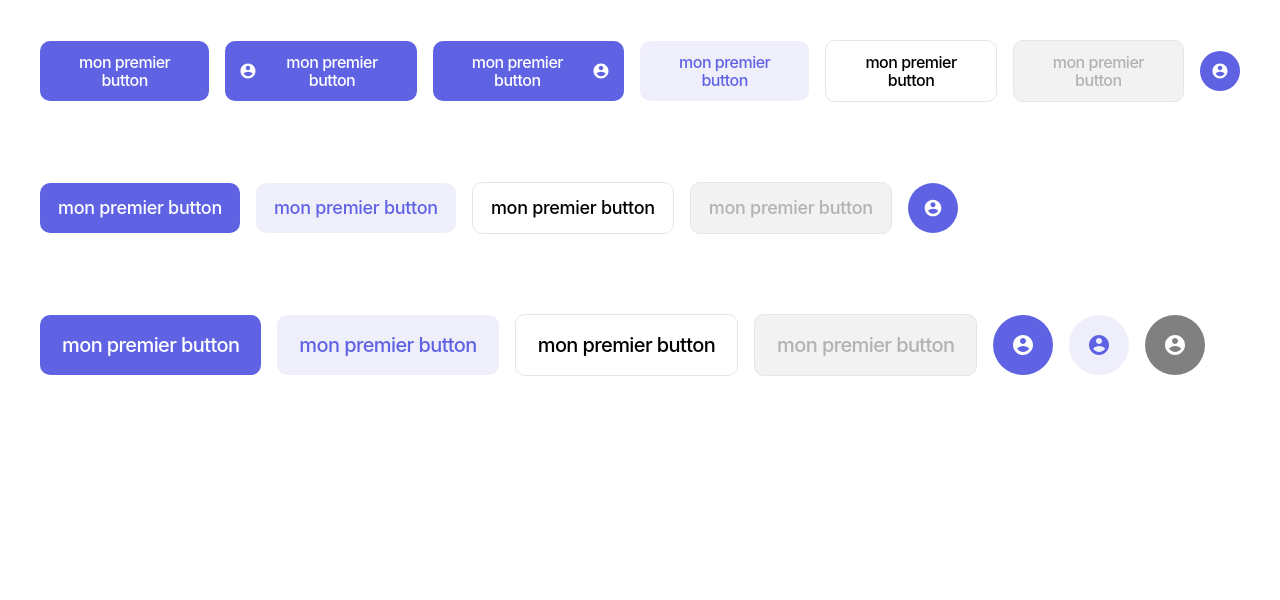
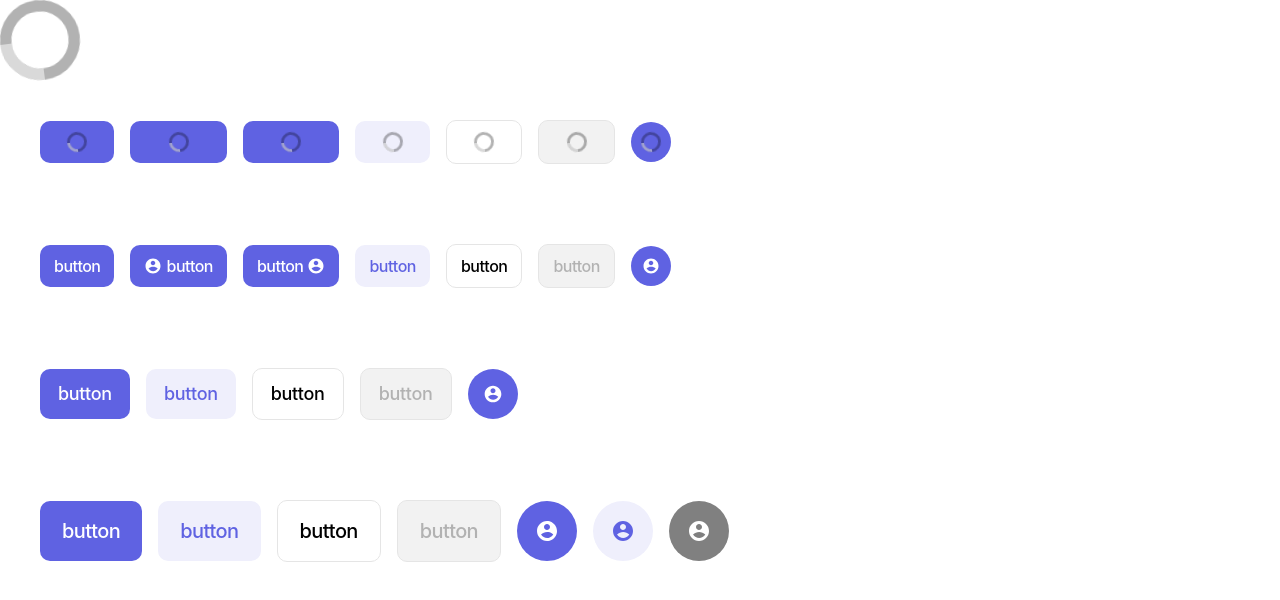
Before and after one commit to leogenuit/next-project, a Next.js app: page / in a window 1280 px wide. Shown: the top 600 px of the page. Built offline with nearby package versions, Linux system fonts and the light colour scheme.

Commit message:
add spinner component

```diff
--- a/src/pages/index.tsx
+++ b/src/pages/index.tsx
@@ -1,32 +1,66 @@
 import { Seo } from "@/ui/components/seo";
-import { Button } from "@/ui/design/typography/button/button";
+import { Button } from "@/ui/design/button/button";
+import { Spinner } from "@/ui/design/spinner/spinner";
 import { RiAccountCircleFill } from "react-icons/ri";
 // import { Typography } from "@/ui/design/typography/typography";
 export default function Home() {
   return (
     <>
+      <Spinner size="large" />
       <Seo title="Aberaise coder" description="Description ..." />
 
       <div className="flex items-center gap-4 p-10">
-        <Button size="small">mon premier button</Button>
+        <Button isLoading size="small" variant="accent">
+          button
+        </Button>
+        <Button
+          isLoading
+          size="small"
+          icon={{ icon: RiAccountCircleFill }}
+          iconPosition="left"
+        >
+          button
+        </Button>
+        <Button isLoading size="small" icon={{ icon: RiAccountCircleFill }}>
+          button
+        </Button>
+        <Button isLoading size="small" variant="secondary">
+          button
+        </Button>
+        <Button isLoading size="small" variant="outline">
+          button
+        </Button>
+        <Button isLoading size="small" variant="disabled" disabled>
+          button
+        </Button>
+        <Button
+          isLoading
+          size="small"
+          variant="ico"
+          icon={{ icon: RiAccountCircleFill }}
+        />
+      </div>
+
+      <div className="flex items-center gap-4 p-10">
+        <Button size="small">button</Button>
         <Button
           size="small"
           icon={{ icon: RiAccountCircleFill }}
           iconPosition="left"
         >
-          mon premier button
+          button
         </Button>
         <Button size="small" icon={{ icon: RiAccountCircleFill }}>
-          mon premier button
+          button
         </Button>
         <Button size="small" variant="secondary">
-          mon premier button
+          button
         </Button>
         <Button size="small" variant="outline">
-          mon premier button
+          button
         </Button>
         <Button size="small" variant="disabled" disabled>
-          mon premier button
+          button
         </Button>
         <Button
           size="small"
@@ -35,11 +69,11 @@ export default function Home() {
         />
       </div>
       <div className="flex items-center gap-4 p-10">
-        <Button>mon premier button</Button>
-        <Button variant="secondary">mon premier button</Button>
-        <Button variant="outline">mon premier button</Button>
+        <Button>button</Button>
+        <Button variant="secondary">button</Button>
+        <Button variant="outline">button</Button>
         <Button variant="disabled" disabled>
-          mon premier button
+          button
         </Button>
         <Button
           size="medium"
@@ -48,15 +82,15 @@ export default function Home() {
         />
       </div>
       <div className="flex items-center gap-4 p-10">
-        <Button size="large">mon premier button</Button>
+        <Button size="large">button</Button>
         <Button size="large" variant="secondary">
-          mon premier button
+          button
         </Button>
         <Button size="large" variant="outline">
-          mon premier button
+          button
         </Button>
         <Button size="large" variant="disabled" disabled>
-          mon premier button
+          button
         </Button>
         <Button
           size="large"
--- a/src/ui/design/typography/button/button.tsx
+++ b/src/ui/design/button/button.tsx
@@ -1,4 +1,5 @@
 import clsx from "clsx";
+import { Spinner } from "../spinner/spinner";
 import { IconProps } from "@/types/iconProps";
 interface Props {
   size?: "small" | "medium" | "large";
@@ -88,19 +89,34 @@ export const Button = ({
     <>
       <button
         type="button"
-        className={clsx(variantStyle, iconSize, sizeStyle, "")}
+        className={clsx(
+          variantStyle,
+          sizeStyle,
+          iconSize,
+          isLoading && "cursor-wait",
+          "relative"
+        )}
         onClick={() => console.log("click")}
         disabled={disabled}
       >
+        {isLoading && (
+          <div className="absolute inset-0 flex items-center justify-center">
+            <Spinner size="small" />
+          </div>
+        )}
+        <div className={clsx(isLoading && "invisible")}>
           {icon && variant === "ico" ? (
             <icon.icon size={iconSize} />
           ) : (
             <div className={clsx(icon && "flex items-center gap-1")}>
               {icon && iconPosition === "left" && <icon.icon size={iconSize} />}
               {children}
-            {icon && iconPosition === "right" && <icon.icon size={iconSize} />}
+              {icon && iconPosition === "right" && (
+                <icon.icon size={iconSize} />
+              )}
             </div>
           )}
+        </div>
       </button>
     </>
   );
--- /dev/null
+++ b/src/ui/design/spinner/spinner.tsx
@@ -0,0 +1,59 @@
+import clsx from "clsx";
+interface Props {
+  size?: "small" | "medium" | "large";
+  variant?: "primary" | "white";
+}
+
+export const Spinner = ({ size = "medium", variant = "primary" }: Props) => {
+  let variantStyle: string;
+  let sizeStyle: string;
+
+  switch (size) {
+    case "small":
+      sizeStyle = "w-5 h-5";
+      break;
+    case "medium": // Default
+      sizeStyle = "w-9 h-9";
+      break;
+    case "large":
+      sizeStyle = "w-20 h-20";
+      break;
+  }
+
+  switch (variant) {
+    case "primary": // Default
+      variantStyle = "text-primary";
+      break;
+    case "white":
+      variantStyle = "text-white";
+      break;
+  }
+
+  return (
+    <svg
+      role="spinner"
+      className={clsx(sizeStyle, variantStyle, "animate-spin")}
+      xmlns="http://www.w3.org/2000/svg"
+      fill="none"
+      viewBox="0 0 14 14"
+    >
+      <g fill="none" fill-rule="evenodd">
+        <circle
+          cx="7"
+          cy="7"
+          r="6"
+          stroke="#000"
+          stroke-opacity=".3"
+          stroke-width="2"
+        />
+
+        <path
+          fill="#fff"
+          fill-opacity=".5"
+          fill-rule="nonzero"
+          d="M7 0a7 7 0 0 1 7 7h-2a5 5 0 0 0-5-5V0z"
+        />
+      </g>
+    </svg>
+  );
+};
```
Also changed, not shown: public/assets/svg/spinner-svgrepo-com.svg (added). Lines whose indentation alone changed are shown as unchanged.
